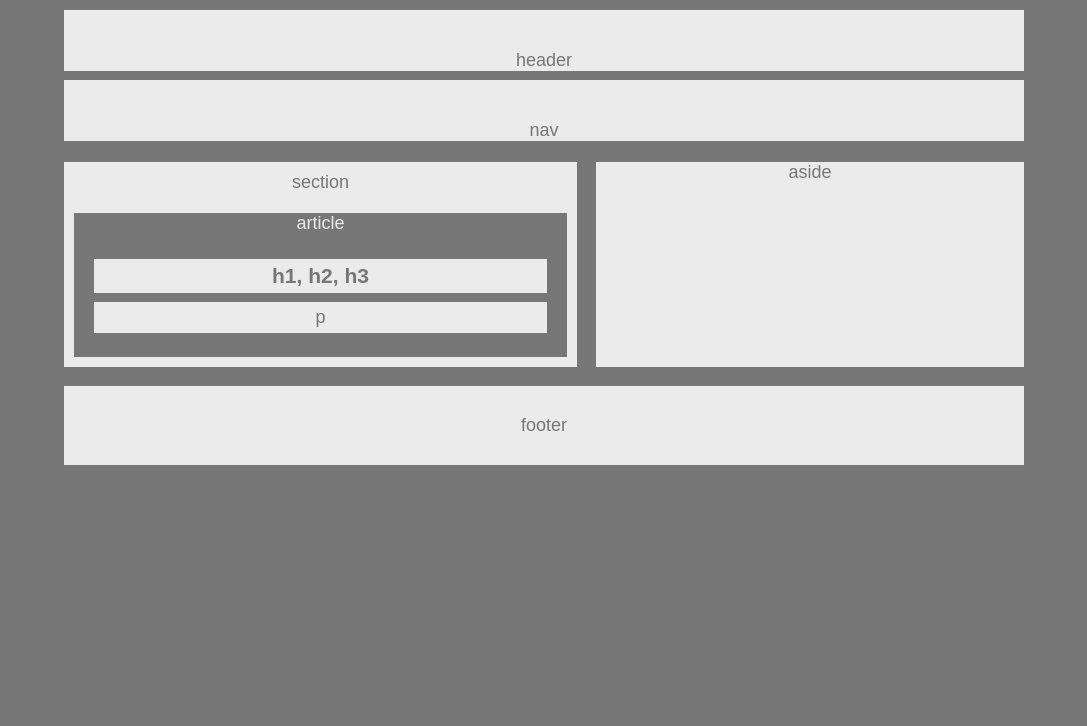
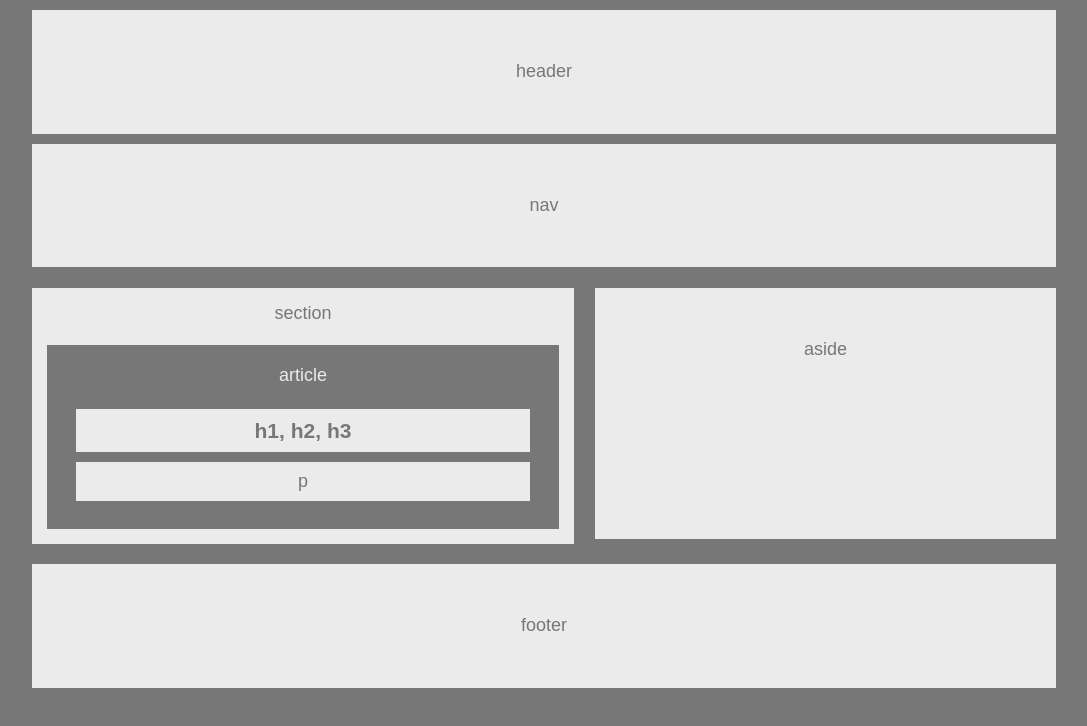
Before and after one commit to marajita/HW-Wireframe, a plain HTML site: page index.html in a window 1280 px wide. Shown: the whole page, without its empty margins (96-1183 px from the left). Drawn offline with Linux system fonts and the light colour scheme.

Commit message:
Final Commit for HW-Wireframe Assignment

```diff
--- a/index.html
+++ b/index.html
@@ -7,7 +7,7 @@
     <header> header </header>
     <nav> nav </nav>
     <br>
-
+<div>
     <section> section
         <article> article
             <br>
@@ -17,7 +17,7 @@
     </section>
 
 <aside> aside </aside>
-<br>
+</div>
 <footer> footer </footer>
 </body>
 </html>
--- a/style.css
+++ b/style.css
@@ -3,7 +3,7 @@ body {
     font-family: 'Arial', 'Helvetica Neue', Helvetica, sans-serif;
     color:#777;
     background-color:#777;
-    width: 960px;
+    width: 80%;
     margin: auto;
     font-size: 18px;
 }
@@ -11,39 +11,41 @@ body {
 header  {
     background: #ebebeb;
     text-align: center;
-    padding-top: 40px;
+    padding: 5%;
     margin-top: 1%;
 }
 
 nav  {
     background: #ebebeb;
     text-align: center;
-    padding-top: 40px;
+    padding: 5%;
     margin-top: 1%;
 }
 
 footer {
     background: #ebebeb;
     text-align: center;
-    margin-top: 203px;
-    padding: 29px;
+    padding: 5%;
+    margin-top: 276px;
 }
 
 
 aside {
     background: #ebebeb;
+    float: right;
+    width: 45%;
+    height: 200px;
     text-align: center;
-    float: right;
-    height: 205px;
-    width: 428px;
+    padding-top: 5%;
+
 }
 
 section {
     background: #ebebeb;
     text-align: center;
-    width: 493px;
+    width: 50%;
     float: left;
-    padding: 10px;
+    padding: 15px;
 }
 
 article {
@@ -51,23 +53,24 @@ article {
     background: #777;
     height: 144px;
     margin-top:4%;
+    padding: 20px;
 }
 
 h1 {
     color: #777;
 background: #ebebeb;
-width: 90%;
+width: 92%;
 margin: auto;
 margin-top: 5%;
-padding: 5px;
+padding: 2%;
 
 }
 
 p {
     color: #777;
     background: #ebebeb;
-    width: 90%;
+    width: 92%;
     margin: auto;
     margin-top: 2%;
-    padding:5px;
+    padding: 2%;
 }
```
Also changed, not shown: 1 other file.
